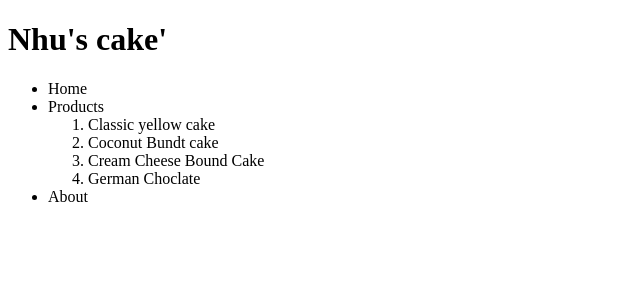
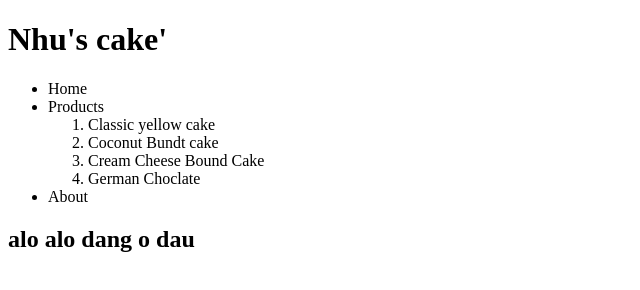
Before and after one commit to khoiawesome/Code123, a plain HTML site: page index.html in a window 1280 px wide. Shown: the whole page, without its empty margins (0-640 px from the left). Drawn offline with Linux system fonts and the light colour scheme.

Commit message:
up
code moi

```diff
--- a/index.html
+++ b/index.html
@@ -22,7 +22,7 @@
     <main>
         <article>
             <h1>
-
+                alo alo dang o dau
             </h1>
         </article>
     </main>
```
